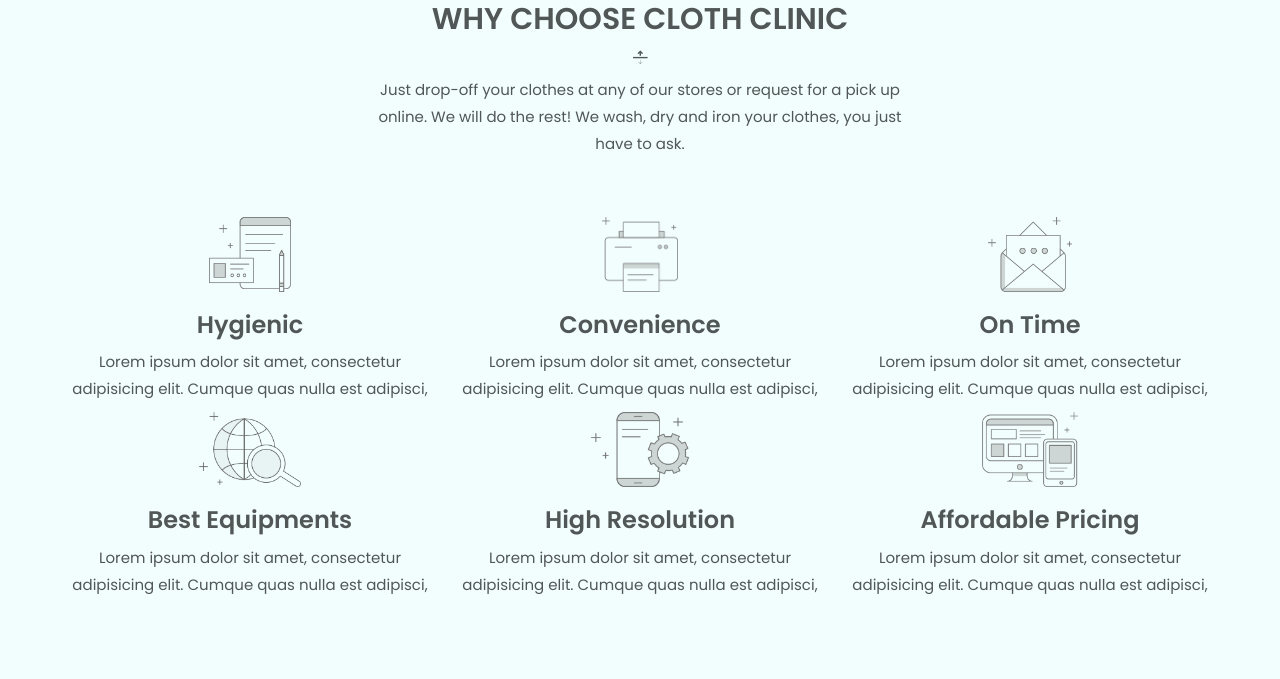
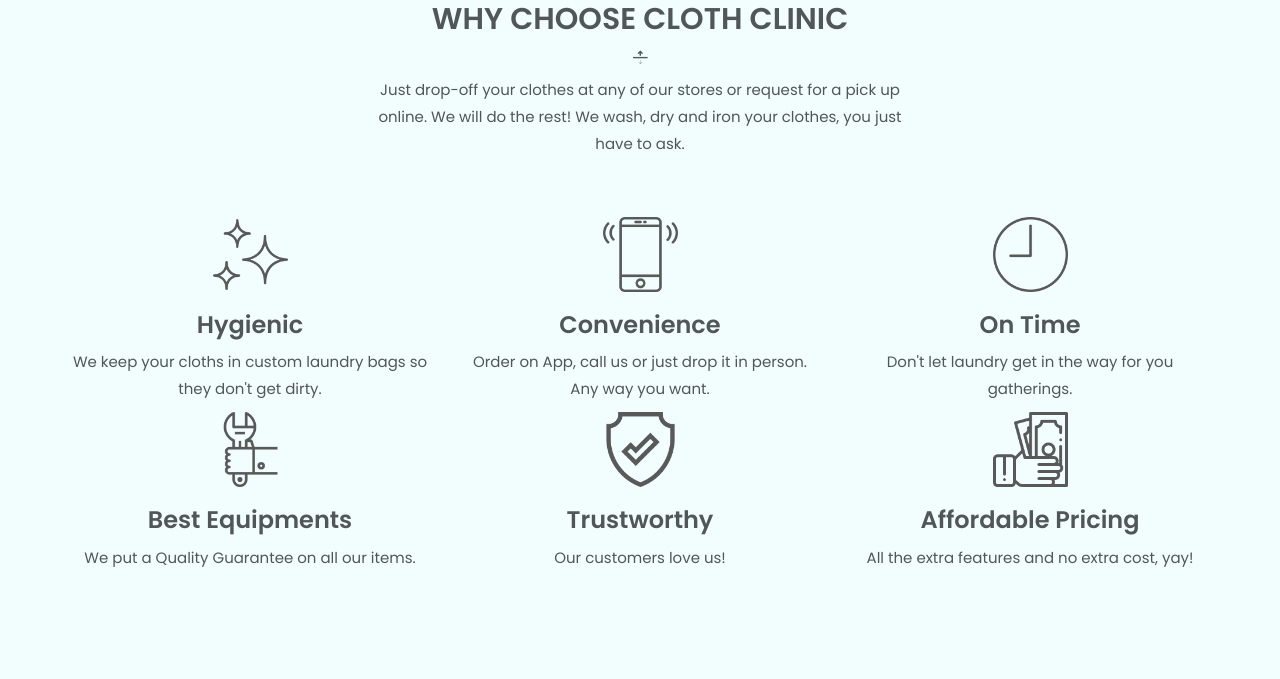
Before and after one commit to ClothClinic/CC_Website, a plain HTML site: page index.html in a window 1280 px wide. Shown: the part 1282-1961 px from the top of the page. Drawn offline with Linux system fonts and the light colour scheme.

Commit message:
change more icons

```diff
--- a/index.html
+++ b/index.html
@@ -9,7 +9,7 @@
     <meta http-equiv="x-ua-compatible" content="ie=edge">
     <meta name="viewport" content="width=device-width, initial-scale=1.0">
     <!-- Title -->
-    <title>Home</title>
+    <title>Cloth Clinic</title>
     <!-- Place favicon.ico in the root directory -->
     <link rel="apple-touch-icon" href="images/apple-touch-icon.png">
     <link rel="shortcut icon" type="image/ico" href="images/favicon.ico" />
@@ -62,9 +62,6 @@
                     <li><a href="#service-page">Service</a></li>
                     <li><a href="#feature-page">Features</a></li>
                     <li><a href="#price-page">Pricing</a></li>
-                    <li><a href="#team-page">Team</a></li>
-                    <li><a href="#faq-page">FAQ</a></li>
-                    <li><a href="#blog-page">Blog</a></li>
                     <li><a href="#contact-page">Contact</a></li>
                 </ul>
             </nav>
@@ -117,7 +114,7 @@
                 <div class="col-xs-12 col-sm-3">
                     <div class="box">
                         <div class="box-icon">
-                            <img src="images/smartphone.png" alt="">
+                            <img src="images/feature_smartphone.png" alt="">
                         </div>
                         <h4>1. Order on App</h4>
                     </div>
@@ -125,7 +122,7 @@
                 <div class="col-xs-12 col-sm-3">
                     <div class="box">
                         <div class="box-icon">
-                            <img src="images/delivery-truck.png" alt="">
+                            <img src="images/feature_delivery-truck.png" alt="">
                         </div>
                         <h4>2. Free Pick Up</h4>
                     </div>
@@ -133,7 +130,7 @@
                 <div class="col-xs-12 col-sm-3">
                     <div class="box">
                         <div class="box-icon">
-                            <img src="images/fashion.png" alt="">
+                            <img src="images/feature_fashion.png" alt="">
                         </div>
                         <h4>3. Fold and Iron</h4>
                     </div>
@@ -141,7 +138,7 @@
                 <div class="col-xs-12 col-sm-3">
                     <div class="box">
                         <div class="box-icon">
-                            <img src="images/shipped.png" alt="">
+                            <img src="images/feature_shipped.png" alt="">
                         </div>
                         <h4>4. Free Delivery</h4>
                     </div>
@@ -165,55 +162,55 @@ We wash, dry and iron your clothes, you just have to ask.</p>
                 <div class="col-xs-12 col-sm-6 col-md-4">
                     <div class="box">
                         <div class="box-icon">
-                            <img src="images/portfolio-icon-1.png" alt="">
+                            <img src="images/why_clean.png" alt="">
                         </div>
                         <h3>Hygienic</h3>
-                        <p>Lorem ipsum dolor sit amet, consectetur adipisicing elit. Cumque quas nulla est adipisci,</p>
+                        <p>We keep your cloths in custom laundry bags so they don't get dirty.</p>
                     </div>
                 </div>
                 <div class="col-xs-12 col-sm-6 col-md-4">
                     <div class="box">
                         <div class="box-icon">
-                            <img src="images/portfolio-icon-2.png" alt="">
+                            <img src="images/why_smartphone.png" alt="">
                         </div>
                         <h3>Convenience</h3>
-                        <p>Lorem ipsum dolor sit amet, consectetur adipisicing elit. Cumque quas nulla est adipisci,</p>
+                        <p>Order on App, call us or just drop it in person. Any way you want.</p>
                     </div>
                 </div>
                 <div class="col-xs-12 col-sm-6 col-md-4">
                     <div class="box">
                         <div class="box-icon">
-                            <img src="images/portfolio-icon-3.png" alt="">
+                            <img src="images/why_time.png" alt="">
                         </div>
                         <h3>On Time</h3>
-                        <p>Lorem ipsum dolor sit amet, consectetur adipisicing elit. Cumque quas nulla est adipisci,</p>
+                        <p>Don't let laundry get in the way for you gatherings.</p>
                     </div>
                 </div>
                 <div class="col-xs-12 col-sm-6 col-md-4">
                     <div class="box">
                         <div class="box-icon">
-                            <img src="images/portfolio-icon-4.png" alt="">
+                            <img src="images/why_maintenance.png" alt="">
                         </div>
                         <h3>Best Equipments</h3>
-                        <p>Lorem ipsum dolor sit amet, consectetur adipisicing elit. Cumque quas nulla est adipisci,</p>
+                        <p>We put a Quality Guarantee on all our items.</p>
                     </div>
                 </div>
                 <div class="col-xs-12 col-sm-6 col-md-4">
                     <div class="box">
                         <div class="box-icon">
-                            <img src="images/portfolio-icon-5.png" alt="">
+                            <img src="images/why_shield.png" alt="">
                         </div>
-                        <h3>High Resolution</h3>
-                        <p>Lorem ipsum dolor sit amet, consectetur adipisicing elit. Cumque quas nulla est adipisci,</p>
+                        <h3>Trustworthy</h3>
+                        <p>Our customers love us!</p>
                     </div>
                 </div>
                 <div class="col-xs-12 col-sm-6 col-md-4">
                     <div class="box">
                         <div class="box-icon">
-                            <img src="images/portfolio-icon-6.png" alt="">
+                            <img src="images/why_money.png" alt="">
                         </div>
                         <h3>Affordable Pricing</h3>
-                        <p>Lorem ipsum dolor sit amet, consectetur adipisicing elit. Cumque quas nulla est adipisci,</p>
+                        <p>All the extra features and no extra cost, yay!</p>
                     </div>
                 </div>
             </div>
@@ -333,7 +330,7 @@ We wash, dry and iron your clothes, you just have to ask.</p>
                         </ul>
                     </div>
                     <div class="col-xs-12 col-sm-6">
-                        <p>Lorem ipsum dolor sit amet, consectetur adipisicing elit. Id corrupti architecto consequuntur, laborum quaerat sed nemo temporibus unde, beatae vel.</p>
+                        <p></p>
                     </div>
                 </div>
             </div>
```
Also changed, not shown: images/feature_delivery-truck.png (renamed from images/delivery-truck.png), images/feature_fashion.png (renamed from images/fashion.png), images/feature_shipped.png (renamed from images/shipped.png), images/feature_smartphone.png (renamed from images/smartphone.png), images/service-icon-1.png (deleted), images/service-icon-2.png (deleted), images/service-icon-3.png (deleted), images/service-icon-4.png (deleted), images/why_clean.png (added), images/why_maintenance.png (added), images/why_money.png (added), images/why_shield.png (added), images/why_smartphone.png (added), images/why_time.png (added), 1 other file.
